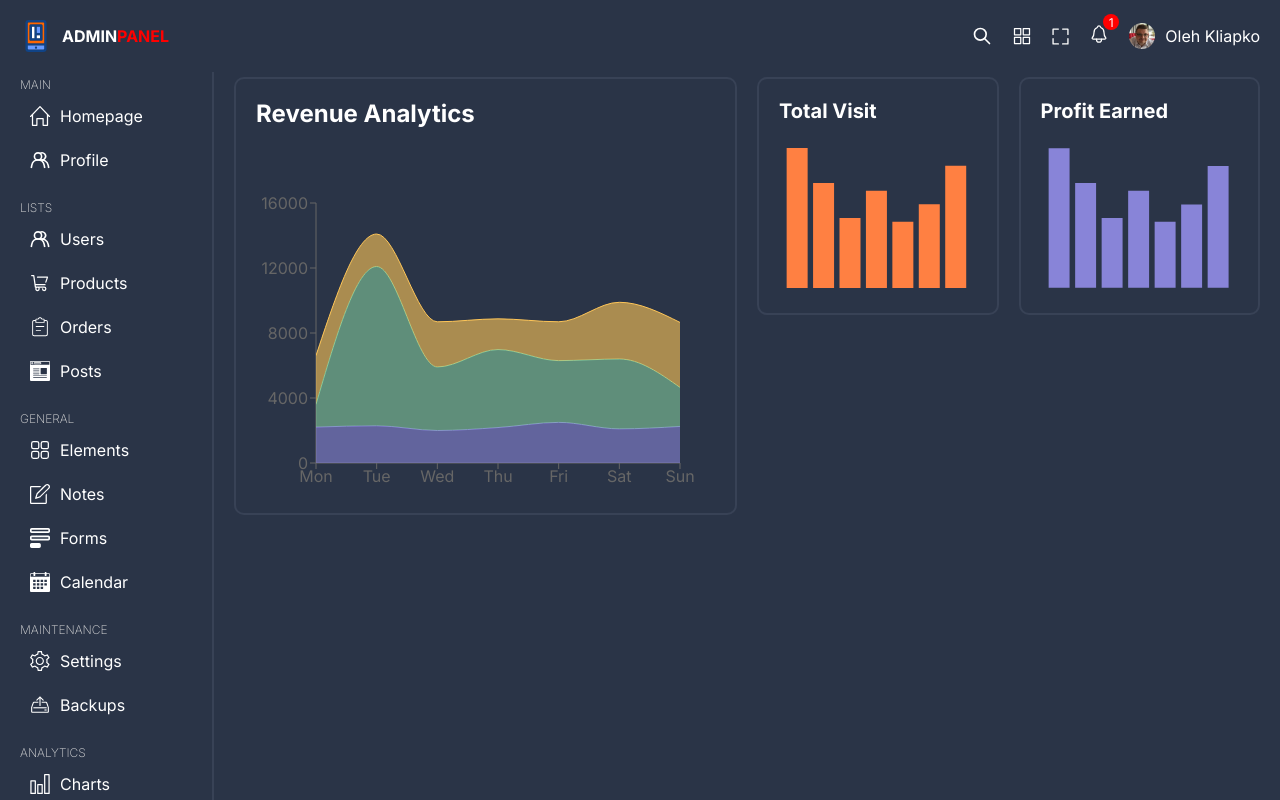
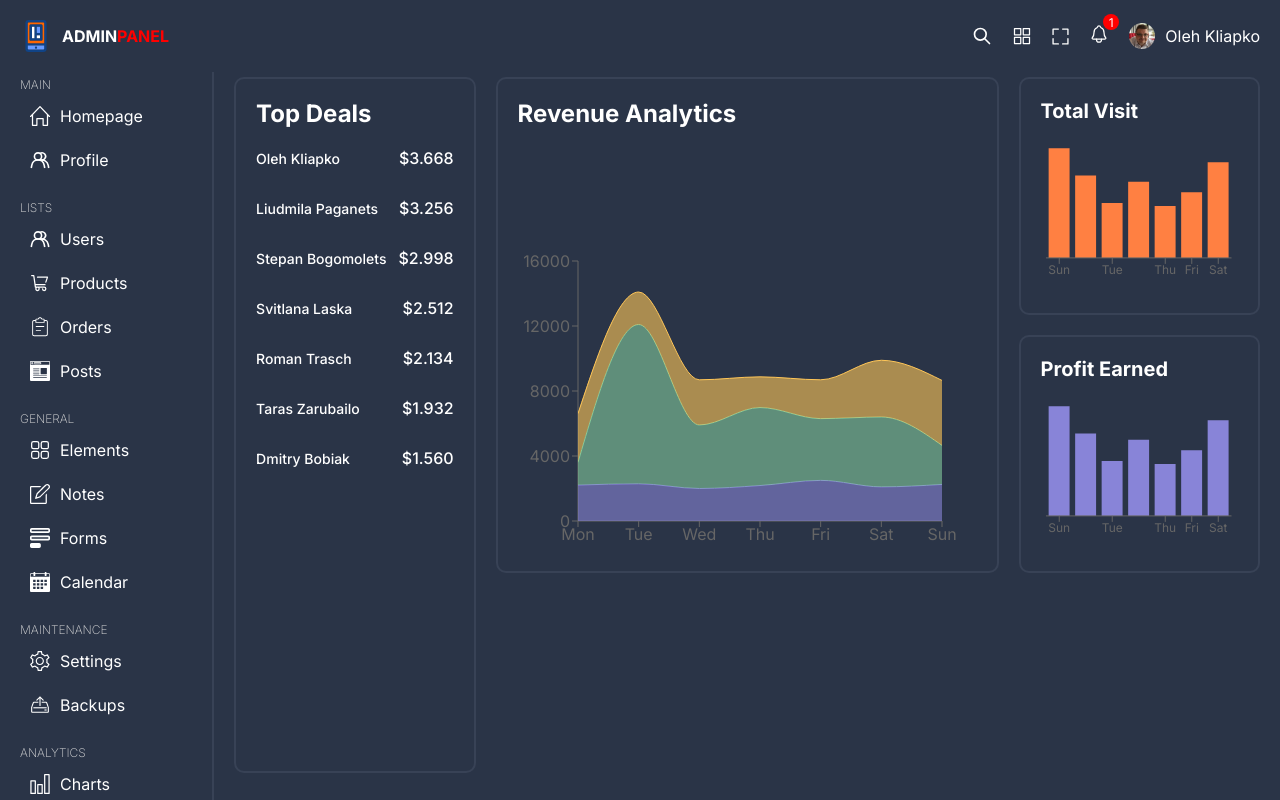
Before and after one commit to olehkl1apko/universal-dashboard-reactjs-app, a React (Vite) app in the folder frontend/: page / in a window 1280 px wide. Shown: the top 800 px of the page. Built offline with nearby package versions, Linux system fonts and the light colour scheme.

Commit message:
ADD: sales leaders cmp

```diff
--- a/frontend/src/components/charts/Bar.tsx
+++ b/frontend/src/components/charts/Bar.tsx
@@ -1,4 +1,4 @@
-import { Bar, BarChart, ResponsiveContainer, Tooltip } from "recharts";
+import { Bar, BarChart, ResponsiveContainer, Tooltip, XAxis } from "recharts";
 
 import "./styles.scss";
 import { IBarData } from "../../modules";
@@ -24,6 +24,7 @@ const BarGraph = (props: Props) => {
               cursor={{ fill: "none" }}
             />
             <Bar dataKey={dataKey} fill={color} />
+            <XAxis dataKey="name" fontSize={12} />
           </BarChart>
         </ResponsiveContainer>
       </div>
--- a/frontend/src/components/index.ts
+++ b/frontend/src/components/index.ts
@@ -2,3 +2,4 @@ export { default as Layout } from "./Layout";
 export { default as Navbar } from "./navbar/Navbar";
 export { default as Menu } from "./menu/Menu";
 export { default as Footer } from "./footer/Footer";
+export { default as SalesLeaders } from "./salesLeaders/SalesLeaders";
--- /dev/null
+++ b/frontend/src/components/salesLeaders/SalesLeaders.tsx
@@ -0,0 +1,30 @@
+import "./salesLeaders.scss";
+import { ISalesLeader } from "../../modules/salesLeaders.ts";
+
+type Props = {
+  data: ISalesLeader[];
+};
+
+const SalesLeaders = ({ data }: Props) => {
+  return (
+    <div className="sales-leaders">
+      <h1>Top Deals</h1>
+      <div className="list">
+        {data.map((user) => (
+          <div className="listItem" key={user.id}>
+            <div className="user">
+              <img src={user.img} alt="" />
+              <div className="userTexts">
+                <span className="username">{user.username}</span>
+                <span className="email">{user.email}</span>
+              </div>
+            </div>
+            <span className="amount">${user.amount}</span>
+          </div>
+        ))}
+      </div>
+    </div>
+  );
+};
+
+export default SalesLeaders;
--- /dev/null
+++ b/frontend/src/components/salesLeaders/salesLeaders.scss
@@ -0,0 +1,64 @@
+@import "../../styles/mixins.scss";
+
+.sales-leaders {
+  h1 {
+    margin-bottom: 20px;
+
+    @include xxl {
+      font-size: 24px;
+    }
+  }
+
+  .list {
+    .listItem {
+      display: flex;
+      align-items: center;
+      justify-content: space-between;
+      margin-bottom: 30px;
+
+      .user {
+        display: flex;
+        gap: 20px;
+
+        img {
+          width: 40px;
+          height: 40px;
+          border-radius: 50%;
+          object-fit: cover;
+
+          @include xxl {
+            display: none;
+          }
+          @include lg {
+            display: block;
+          }
+        }
+
+        .userTexts {
+          display: flex;
+          flex-direction: column;
+          gap: 5px;
+
+          .username {
+            font-size: 14px;
+            font-weight: 500;
+          }
+          .email {
+            font-size: 12px;
+
+            @include xxl {
+              display: none;
+            }
+            @include lg {
+              display: block;
+            }
+          }
+        }
+      }
+
+      .amount {
+        font-weight: 500;
+      }
+    }
+  }
+}
--- a/frontend/src/modules/index.ts
+++ b/frontend/src/modules/index.ts
@@ -1,3 +1,4 @@
+import { ISalesLeader, salesLeaders } from "./salesLeaders";
 import { menu } from "./menu";
 import {
   IAreaData,
@@ -7,5 +8,5 @@ import {
   visitsData,
 } from "./charts";
 
-export { menu, areaData, revenueData, visitsData };
-export type { IAreaData, IBarData };
+export { menu, areaData, revenueData, visitsData, salesLeaders };
+export type { IAreaData, IBarData, ISalesLeader };
--- /dev/null
+++ b/frontend/src/modules/salesLeaders.ts
@@ -0,0 +1,59 @@
+export interface ISalesLeader {
+  id: number;
+  img: string;
+  username: string;
+  email: string;
+  amount: string;
+}
+
+export const salesLeaders: ISalesLeader[] = [
+  {
+    id: 1,
+    img: "https://images.pexels.com/photos/8405873/pexels-photo-8405873.jpeg?auto=compress&cs=tinysrgb&w=1600&lazy=load",
+    username: "Oleh Kliapko",
+    email: "kliapko@gmail.com",
+    amount: "3.668",
+  },
+  {
+    id: 2,
+    img: "https://images.pexels.com/photos/774909/pexels-photo-774909.jpeg?auto=compress&cs=tinysrgb&w=1600",
+    username: "Liudmila Paganets",
+    email: "paganets@gmail.com",
+    amount: "3.256",
+  },
+  {
+    id: 3,
+    img: "https://images.pexels.com/photos/1222271/pexels-photo-1222271.jpeg?auto=compress&cs=tinysrgb&w=1600",
+    username: "Stepan Bogomolets",
+    email: "bogomolets@gmail.com",
+    amount: "2.998",
+  },
+  {
+    id: 4,
+    img: "https://images.pexels.com/photos/733872/pexels-photo-733872.jpeg?auto=compress&cs=tinysrgb&w=1600",
+    username: "Svitlana Laska",
+    email: "laska@gmail.com",
+    amount: "2.512",
+  },
+  {
+    id: 5,
+    img: "https://images.pexels.com/photos/91227/pexels-photo-91227.jpeg?auto=compress&cs=tinysrgb&w=1600",
+    username: "Roman Trasch",
+    email: "trasch@gmail.com",
+    amount: "2.134",
+  },
+  {
+    id: 6,
+    img: "https://images.pexels.com/photos/1681010/pexels-photo-1681010.jpeg?auto=compress&cs=tinysrgb&w=1600",
+    username: "Taras Zarubailo",
+    email: "zarubailo@gmail.com",
+    amount: "1.932",
+  },
+  {
+    id: 7,
+    img: "https://images.pexels.com/photos/874158/pexels-photo-874158.jpeg?auto=compress&cs=tinysrgb&w=1600",
+    username: "Dmitry Bobiak",
+    email: "bobiak@gmail.com",
+    amount: "1.560",
+  },
+];
--- a/frontend/src/pages/home/Home.tsx
+++ b/frontend/src/pages/home/Home.tsx
@@ -1,18 +1,21 @@
+import "./home.scss";
+import { areaData, revenueData, salesLeaders, visitsData } from "../../modules";
 import { BarGraph, AreaGraph } from "../../components/charts";
-
-import "./home.scss";
-import { areaData, revenueData, visitsData } from "../../modules";
+import { SalesLeaders } from "../../components";
 
 const Home = () => {
   return (
     <div className="home">
+      <div className="box top-box">
+        <SalesLeaders data={salesLeaders} />
+      </div>
       <div className="box box7">
         <AreaGraph areaData={areaData} />
       </div>
-      <div className="box box8">
+      <div className="box">
         <BarGraph barData={visitsData} />
       </div>
-      <div className="box box9">
+      <div className="box">
         <BarGraph barData={revenueData} />
       </div>
     </div>
--- a/frontend/src/pages/home/home.scss
+++ b/frontend/src/pages/home/home.scss
@@ -27,7 +27,7 @@
     border: 2px solid $soft-bg;
   }
 
-  .box1 {
+  .top-box {
     grid-column: span 1;
     grid-row: span 3;
   }
```
Also changed, not shown: frontend/src/data.ts (+0 -52 lines).
